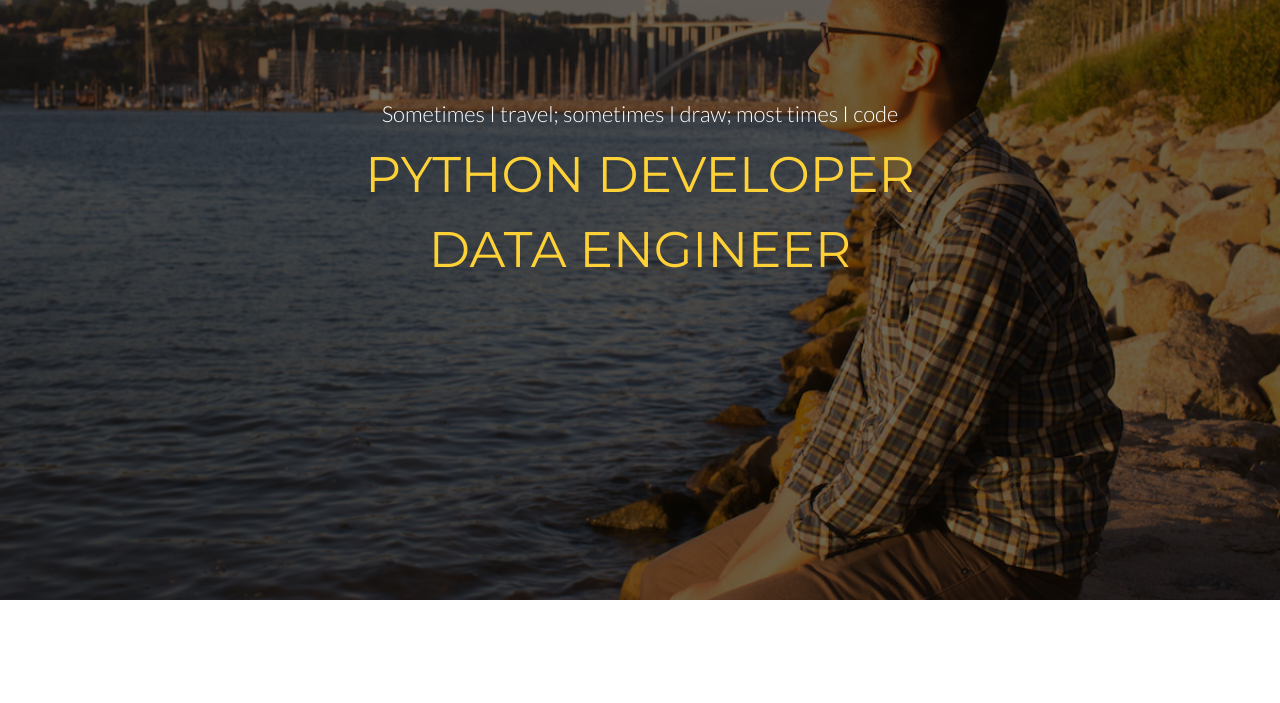
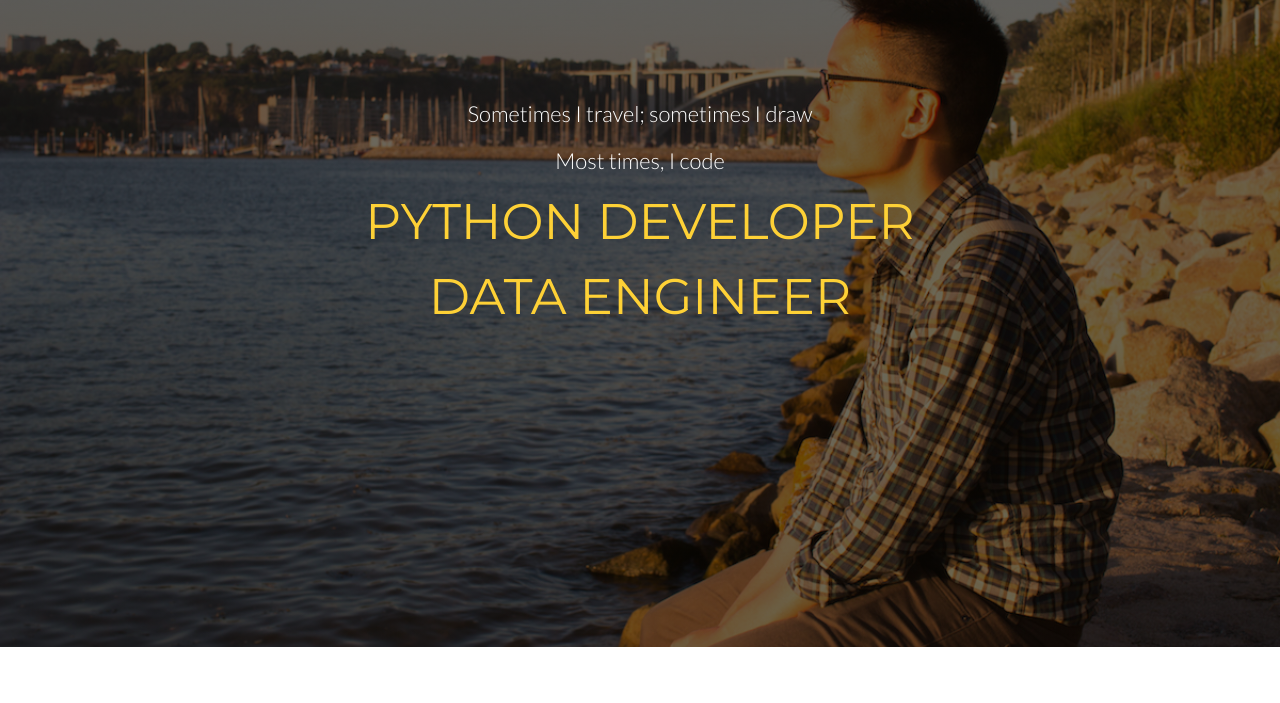
Before and after one commit to whosken/whosken.github.io, a plain HTML site: page index.html in a window 1280 px wide. Shown: the part 97-800 px from the top of the page. Drawn offline with nearby package versions, Linux system fonts and the light colour scheme; a script that the page names is missing.

Commit message:
Update index.html

```diff
--- a/index.html
+++ b/index.html
@@ -94,7 +94,8 @@
     <header>
         <div class="container">
             <div class="intro-text">
-                <div class="intro-lead-in">Sometimes I travel; sometimes I draw; most times I code</div>
+                <div class="intro-lead-in">Sometimes I travel; sometimes I draw</div>
+                <div class="intro-lead-in">Most times, I code</div>
                 <div class="intro-heading">Python developer</div>
                 <div class="intro-heading">Data engineer</div>
             </div>
@@ -113,7 +114,7 @@
                     <div class="team-member">
                         <img src="img/profile.jpg" class="img-responsive img-circle" alt="">
                         <h4>Ken Hu</h4>
-                        <p class="text-muted">Python Developer</p>
+                        <p class="text-muted">Python developer</p>
                         <ul class="list-inline social-buttons">
                             <li><a href="https://twitter.com/whosbacon"><i class="fa fa-twitter"></i></a></li>
                             <li><a href="https://github.com/whosken/"><i class="fa fa-github"></i></a></li>
```
